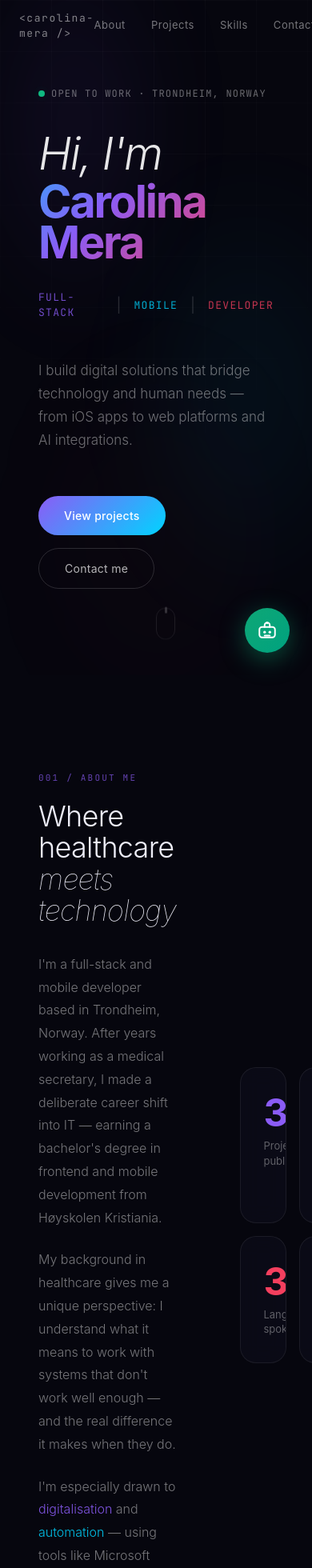
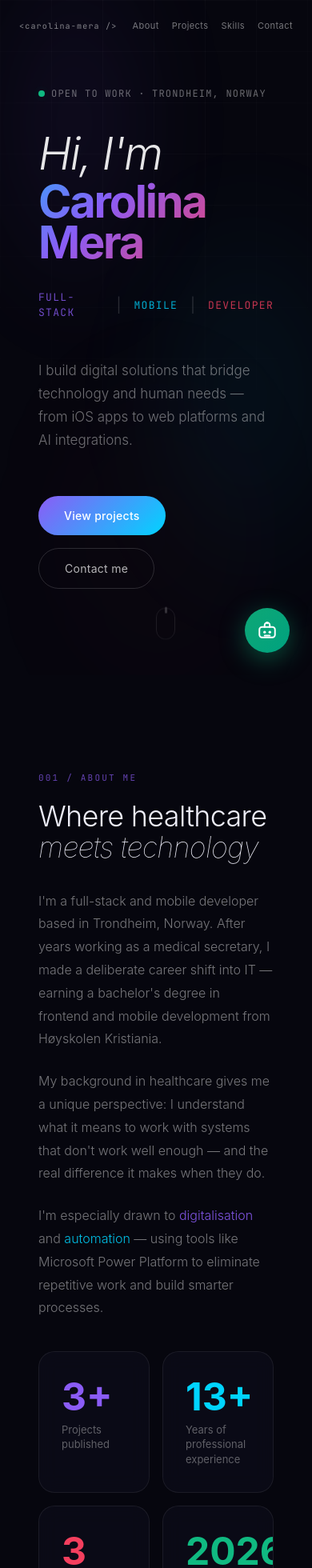
Before and after one commit to monicarito15/portfolio, a React app: page / in a window 390 px wide. Shown: the top 1960 px of the page at 80% size. Built offline with nearby package versions, Linux system fonts and the light colour scheme; the HTML template or start-up script is replaced by a standard one.

Commit message:
fix: add responsive layout for mobile (grids stack to single column)

```diff
--- a/src/components/About.tsx
+++ b/src/components/About.tsx
@@ -3,7 +3,7 @@ import { STATS } from "../data/portfolio";
 export default function About() {
   return (
     <section id="about" style={{ padding: "120px max(48px, calc((100vw - 1152px)/2))", position: "relative", zIndex: 1 }}>
-      <div style={{ display: "grid", gridTemplateColumns: "1fr 1fr", gap: "80px", alignItems: "center" }}>
+      <div className="grid-about">
         <div>
           <p style={{ fontFamily: "var(--font-mono)", fontSize: "11px", letterSpacing: "0.2em", color: "rgba(139,92,246,0.7)", marginBottom: "20px" }}>
             001 / ABOUT ME
--- a/src/components/Nav.tsx
+++ b/src/components/Nav.tsx
@@ -20,10 +20,10 @@ export default function Nav() {
   return (
     <nav className={`fixed top-0 left-0 right-0 z-50 transition-all duration-500 ${scrolled ? "nav-glass" : ""}`}>
       <div className="max-w-6xl mx-auto px-6 h-16 flex items-center justify-between">
-        <span style={{ fontFamily: "var(--font-mono)", fontSize: "13px", color: "rgba(255,255,255,0.5)", letterSpacing: "0.12em" }}>
+        <span style={{ fontFamily: "var(--font-mono)", fontSize: "clamp(10px, 2.5vw, 13px)", color: "rgba(255,255,255,0.5)", letterSpacing: "0.12em", whiteSpace: "nowrap" }}>
           &lt;carolina-mera /&gt;
         </span>
-        <div className="flex items-center gap-8">
+        <div className="nav-links flex items-center gap-8">
           {NAV_LINKS.map((link) => (
             <button key={link} onClick={() => scrollTo(link)}
               style={{ fontFamily: "var(--font-body)", fontSize: "13px", color: "rgba(255,255,255,0.45)", letterSpacing: "0.04em", background: "none", border: "none", cursor: "pointer", transition: "color 0.2s" }}
--- a/src/components/Projects.tsx
+++ b/src/components/Projects.tsx
@@ -52,7 +52,7 @@ export default function Projects() {
         </h2>
       </div>
 
-      <div style={{ display: "grid", gridTemplateColumns: "repeat(12, 1fr)", gridTemplateRows: "auto auto", gap: "16px" }}>
+      <div className="grid-projects">
         <div style={{ gridColumn: "1 / 8", gridRow: "1" }}><ProjectCard project={PROJECTS[0]} /></div>
         <div style={{ gridColumn: "8 / 13", gridRow: "1" }}><ProjectCard project={PROJECTS[1]} /></div>
         <div style={{ gridColumn: "1 / 5", gridRow: "2" }}><ProjectCard project={PROJECTS[2]} /></div>
--- a/src/components/Skills.tsx
+++ b/src/components/Skills.tsx
@@ -47,7 +47,7 @@ export default function Skills() {
         </h2>
       </div>
 
-      <div style={{ display: "grid", gridTemplateColumns: "1fr 1fr", gap: "80px" }}>
+      <div className="grid-skills">
         <div>
           {SKILLS.map((skill, i) => (
             <SkillBar key={skill.name} skill={skill} index={i} />
--- a/src/index.css
+++ b/src/index.css
@@ -172,3 +172,47 @@ html, body, #root {
   background: rgba(16,185,129,0.7);
   animation: typing-bounce 1.2s ease infinite;
 }
+
+/* ── Responsive grids ── */
+.grid-about {
+  display: grid;
+  grid-template-columns: 1fr 1fr;
+  gap: 80px;
+  align-items: center;
+}
+.grid-projects {
+  display: grid;
+  grid-template-columns: repeat(12, 1fr);
+  grid-template-rows: auto auto;
+  gap: 16px;
+}
+.grid-skills {
+  display: grid;
+  grid-template-columns: 1fr 1fr;
+  gap: 80px;
+}
+
+@media (max-width: 768px) {
+  .grid-about {
+    grid-template-columns: 1fr !important;
+    gap: 40px !important;
+  }
+  .grid-projects {
+    grid-template-columns: 1fr !important;
+    grid-template-rows: auto !important;
+  }
+  .grid-projects > div {
+    grid-column: 1 !important;
+    grid-row: auto !important;
+  }
+  .grid-skills {
+    grid-template-columns: 1fr !important;
+    gap: 48px !important;
+  }
+  .nav-links {
+    gap: 16px !important;
+  }
+  .nav-links button, .nav-links a {
+    font-size: 11px !important;
+  }
+}
```
